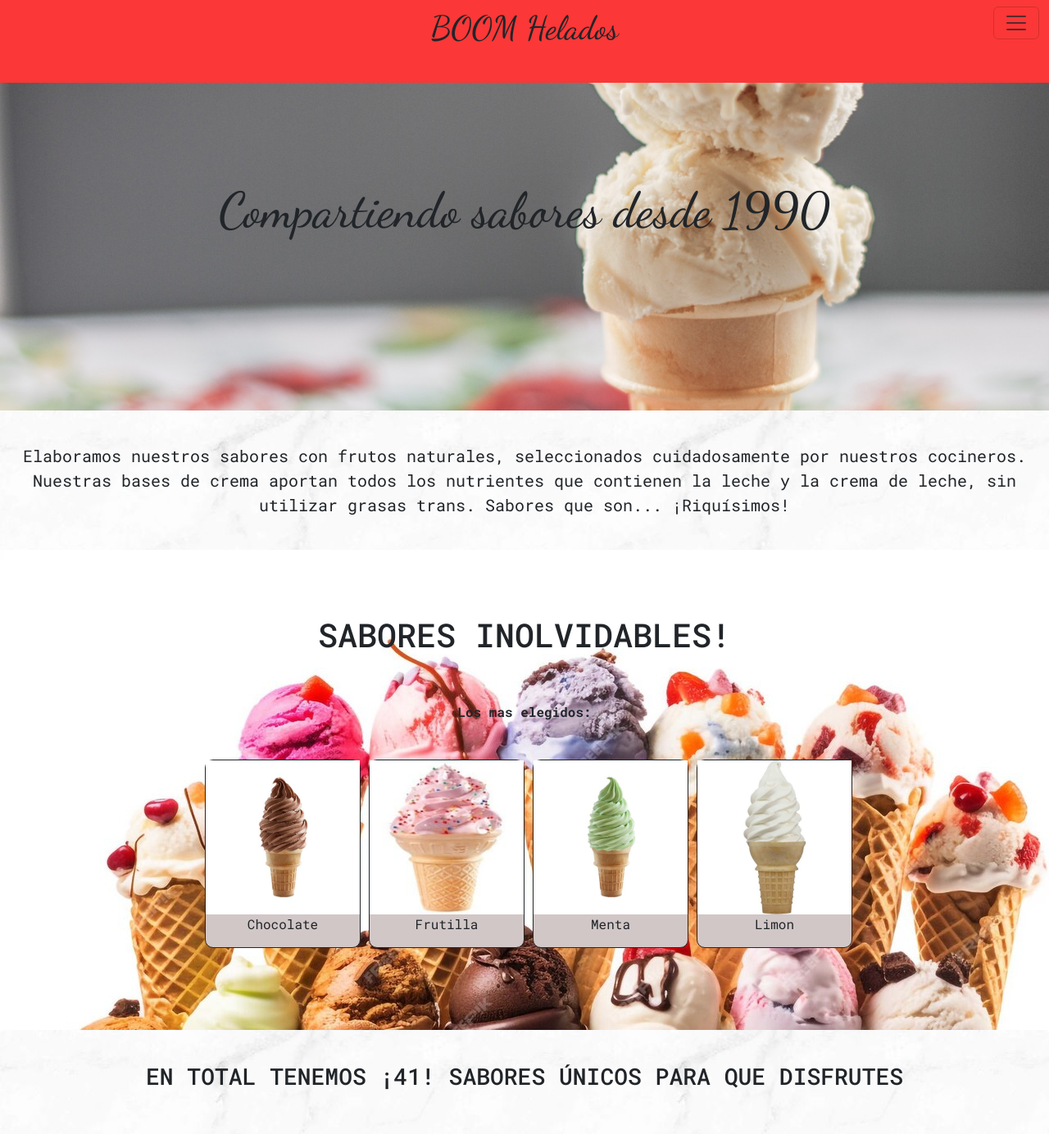
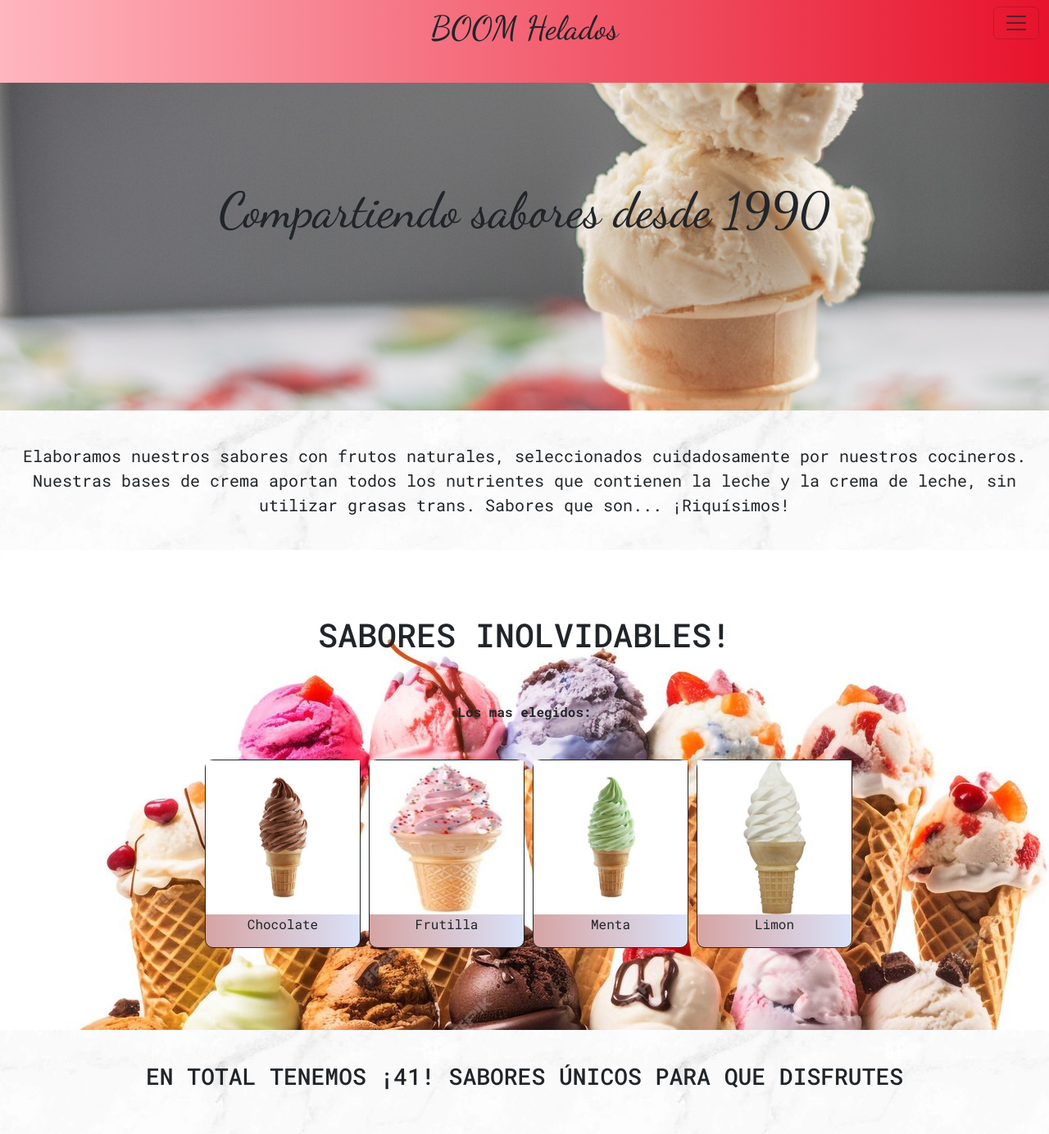
Before and after one commit to FacundoNog/2entrega-noguera, a website: page index.html in a window 1280 px wide. Shown: the top 1384 px of the page at 82% size. Drawn offline with nearby package versions, Linux system fonts and the light colour scheme.

```diff
--- a/SCSS/_encabezado.scss
+++ b/SCSS/_encabezado.scss
@@ -10,6 +10,7 @@
     padding-bottom: 30px;
     display: grid;
     grid-area: header;
+    background:  linear-gradient(to right, #ffb6bf, #e7122b);
 }
 
 .encabezado2 {
--- a/SCSS/_principalmain.scss
+++ b/SCSS/_principalmain.scss
@@ -70,7 +70,7 @@
     &__gustos {
         width: 200px;
        &__imag {
-        background-color: rgb(209, 199, 199);
+
         border-radius: 10px;
         border: 1px solid;
         display: flex;
@@ -78,6 +78,10 @@
         flex-flow: wrap;
         margin-left: 10px;
         text-align: center;
+        background: #DAE2F8;
+        background: -webkit-linear-gradient(to right, #D6A4A4, #DAE2F8);
+        background: linear-gradient(to right, #D6A4A4, #DAE2F8);
+
         img {
             width: 100%;
         }
```
Also changed, not shown: css/main.css, 2 other files.
